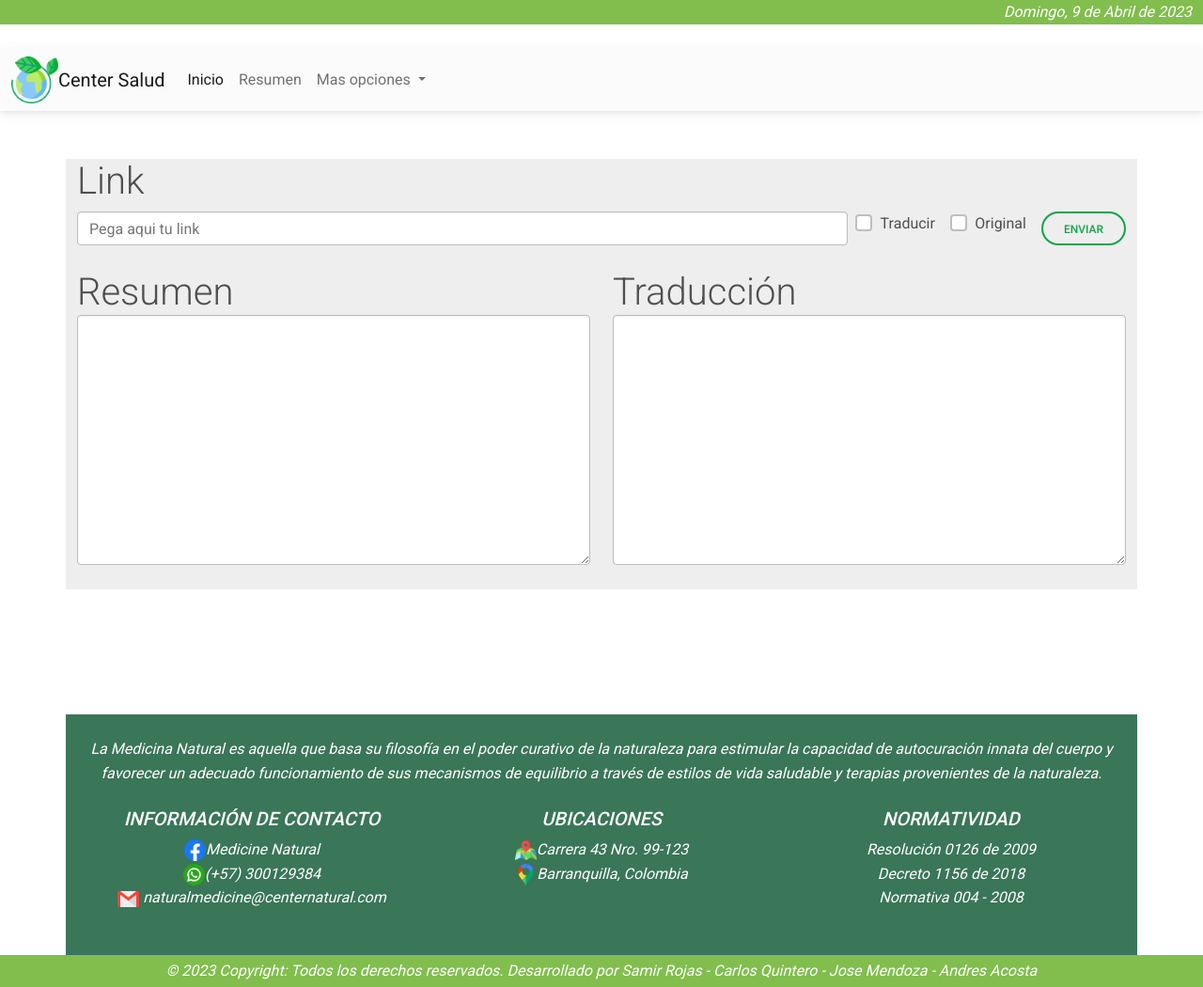
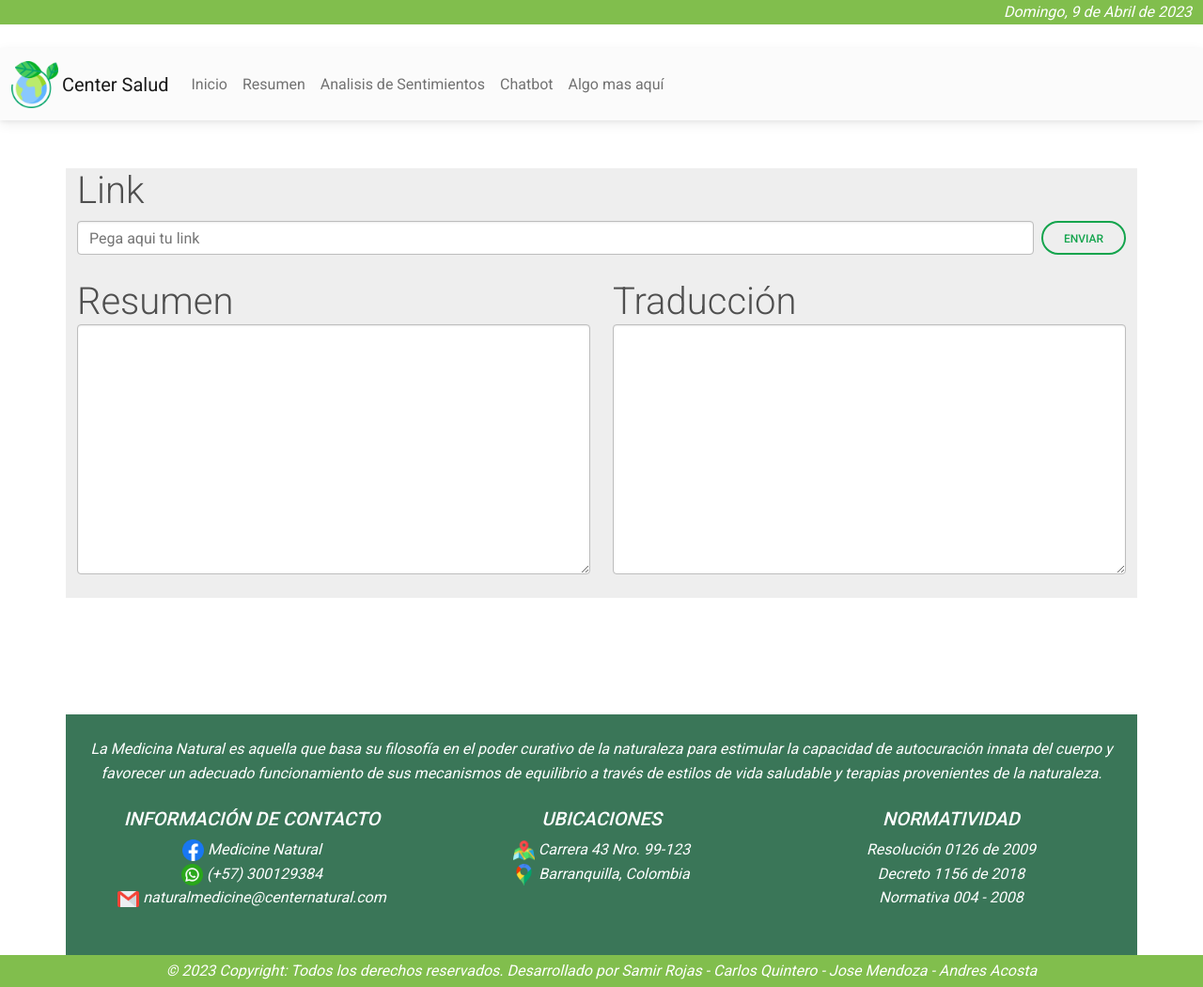
Before and after one commit to Samir117/Centro-Medicina-Natural, a Flask app: page /principal in a window 1280 px wide. Shown: the whole page at 94% size. Run offline with Flask 2, Linux system fonts and the light colour scheme; some libraries are stand-ins or nearby versions.

Commit message:
corregido Front

```diff
--- a/templates/layout.html
+++ b/templates/layout.html
@@ -13,7 +13,6 @@
     <script src="https://cdn.jsdelivr.net/npm/bootstrap@5.1.3/dist/js/bootstrap.bundle.min.js"
         integrity="sha384-ka7Sk0Gln4gmtz2MlQnikT1wXgYsOg+OMhuP+IlRH9sENBO0LRn5q+8nbTov4+1p"
         crossorigin="anonymous"></script>
-        <script src="https://cdn.jsdelivr.net/npm/axios/dist/axios.min.js"></script>
         <!-- CSS only -->
 <link href="https://cdn.jsdelivr.net/npm/bootstrap@5.1.3/dist/css/bootstrap.min.css" rel="stylesheet" integrity="sha384-1BmE4kWBq78iYhFldvKuhfTAU6auU8tT94WrHftjDbrCEXSU1oBoqyl2QvZ6jIW3" crossorigin="anonymous">
 <!-- MDB -->
@@ -58,45 +57,55 @@
         <br>
 
         <!--BARRA NAVEGACION-->
+        <!-- Navbar -->
+<nav class="navbar navbar-expand-lg navbar-light bg-light">
+    <!-- Container wrapper -->
+    <div class="container-fluid">
+      <!-- Toggle button -->
+      <button
+        class="navbar-toggler"
+        type="button"
+        data-mdb-toggle="collapse"
+        data-mdb-target="#navbarSupportedContent"
+        aria-controls="navbarSupportedContent"
+        aria-expanded="false"
+        aria-label="Toggle navigation"
+      >
+        <i class="fas fa-bars"></i>
+      </button>
 
-        <nav class="navbar navbar-expand-lg navbar-light bg-light">
-
-            <div class="container-fluid">
+      <!-- Collapsible wrapper -->
+      <div class="collapse navbar-collapse" id="navbarSupportedContent">
+        <!-- Navbar brand -->
+        <a class="navbar-brand mt-2 mt-lg-0" href="/">
             <img src="{{ url_for('static', filename='assets/el-planeta-tierra.png') }}" alt="" width="50" height="50">
-                <a class="navbar-brand" href="/">Center Salud</a>
-
-                <button class="navbar-toggler" type="button" data-bs-toggle="collapse"
-                    data-bs-target="#navbarSupportedContent" aria-controls="navbarSupportedContent" aria-expanded="false"
-                    aria-label="Toggle navigation">
-                    <span class="navbar-toggler-icon"></span>
-                </button>
-                <div class="collapse navbar-collapse" id="navbarSupportedContent">
+            Center Salud
+        </a>
+        <!-- Left links -->
         <ul class="navbar-nav me-auto mb-2 mb-lg-0">
           <li class="nav-item">
-                            <a class="nav-link active" aria-current="page" href="/">Inicio</a>
+            <a class="nav-link" href="/">Inicio</a>
           </li>
           <li class="nav-item">
             <a class="nav-link" href="/principal">Resumen</a>
           </li>
-                        <li class="nav-item dropdown">
-                            <a class="nav-link dropdown-toggle" href="#" id="navbarDropdown" role="button"
-                                data-bs-toggle="dropdown" aria-expanded="false">
-                                Mas opciones
-                            </a>
-                            <ul class="dropdown-menu" aria-labelledby="navbarDropdown">
-                                <li><a class="dropdown-item" href="/sentimientos_emociones">Sentimientos y Emociones</a></li>
-                                <li><a class="dropdown-item" href="/chatbot">Chat bot</a></li>
-                                <li>
-                                    <hr class="dropdown-divider">
+          <li class="nav-item">
+            <a class="nav-link" href="/sentimientos_emociones">Analisis de Sentimientos</a>
           </li>
-                                <li><a class="dropdown-item" href="https://www.youtube.com/watch?v=0O3bTE6JRKo">Algo más aquí</a></li>
-                            </ul>
+          <li class="nav-item">
+            <a class="nav-link" href="/chatbot">Chatbot</a>
+          </li>
+          <li class="nav-item">
+            <a class="nav-link" href="https://www.youtube.com/watch?v=0O3bTE6JRKo">Algo mas aquí</a>
           </li>
         </ul>
-
+        <!-- Left links -->
       </div>
+      <!-- Right elements -->
     </div>
+    <!-- Container wrapper -->
   </nav>
+  <!-- Navbar -->
 
         <br>
         <br>
@@ -108,7 +117,7 @@
 <br>
 <br>
 <!-- Footer -->
-<footer class=" text-center text-white" ">
+<footer class=" text-center text-white" >
     <!-- Grid container -->
     <div class=" container p-4" style="background-color: #3a7658">
 
@@ -139,13 +148,18 @@
                 <h5 class="text-uppercase">Información de Contacto</h5>
                 <ul class="list-unstyled mb-0">
                     <li>
-                        <img src="{{ url_for('static', filename='assets/facebook.png') }}" width="23px" height="23px" alt="">Medicine Natural
+                        <a href="https://es-la.facebook.com/">
+                        <img src="{{ url_for('static', filename='assets/facebook.png') }}" width="23px" height="23px" alt="">
+                        </a>Medicine Natural
                     </li>
                     <li>
-                        <img src="{{ url_for('static', filename='assets/whatsapp.png') }}" width="23px" height="23px" alt="">(+57) 300129384
+                        <a href="https://wa.me/3023184548?hola%20quiero%20mas%20informacion">
+                        <img src="{{ url_for('static', filename='assets/whatsapp.png') }}" width="23px" height="23px" alt="">
+                        </a>(+57) 300129384
                     </li>
-                    <li>
-                        <img src="{{ url_for('static', filename='assets/gmail.png') }}" width="23px" height="23px" alt=""> naturalmedicine@centernatural.com
+                    <li><a href="https://www.google.com/intl/es-419/gmail/about/">
+                        <img src="{{ url_for('static', filename='assets/gmail.png') }}" width="23px" height="23px" alt="">
+                    </a>naturalmedicine@centernatural.com
                     </li>
                 </ul>
 
@@ -158,10 +172,14 @@
 
                 <ul class="list-unstyled mb-0">
                     <li>
-                        <img src="{{ url_for('static', filename='assets/map.png') }}" width="23px" height="23px" alt="">Carrera 43 Nro. 99-123
+                        <a href="https://www.google.com/maps/place/Cra.+43+%2399,+Nte.+Centro+Historico,+Barranquilla,+Atl%C3%A1ntico/@11.0031174,-74.8371351,17z/data=!3m1!4b1!4m5!3m4!1s0x8ef42c5638d02d71:0xed21db2316442607!8m2!3d11.0031121!4d-74.8349464?hl=es">
+                        <img src="{{ url_for('static', filename='assets/map.png') }}" width="23px" height="23px" alt="">
+                        </a> Carrera 43 Nro. 99-123
                     </li>
                     <li>
-                        <img src="{{ url_for('static', filename='assets/mapas-de-google.png') }}" width="23px" height="23px" alt="">Barranquilla, Colombia
+                        <a href="https://www.google.com/maps/place/Barranquilla,+Atl%C3%A1ntico/@10.9838942,-74.853037,13z/data=!3m1!4b1!4m6!3m5!1s0x8ef42d44d12ae605:0x2633844581b917b2!8m2!3d11.0041072!4d-74.8069813!16zL20vMDJiODRi?hl=es">
+                        <img src="{{ url_for('static', filename='assets/mapas-de-google.png') }}" width="23px" height="23px" alt="">
+                        </a>Barranquilla, Colombia
                     </li>
                 </ul>
             </div>
--- a/templates/resumen.html
+++ b/templates/resumen.html
@@ -7,15 +7,7 @@
             <h1 class=" display-6"> Link</h1>
             <form class="d-flex" role="search">
                 <input class="form-control me-2" type="search" id="txtlink" placeholder="Pega aqui tu link" aria-label="Enviar">
-                <div class="form-check form-check-inline">
-                    <input class="form-check-input" type="checkbox" id="inlineCheckbox1" value="option1" />
-                    <label class="form-check-label" for="inlineCheckbox1">Traducir</label>
-                  </div>
 
-                  <div class="form-check form-check-inline">
-                    <input class="form-check-input" type="checkbox" id="inlineCheckbox2" value="option2" />
-                    <label class="form-check-label" for="inlineCheckbox2">Original</label>
-                  </div>
                 <button onclick="Resumen()" class="btn btn-outline-success btn-rounded" data-mdb-ripple-color="dark" type="button">Enviar</button>
             </form>
         </div>
```
Lines whose indentation alone changed are shown as unchanged.
